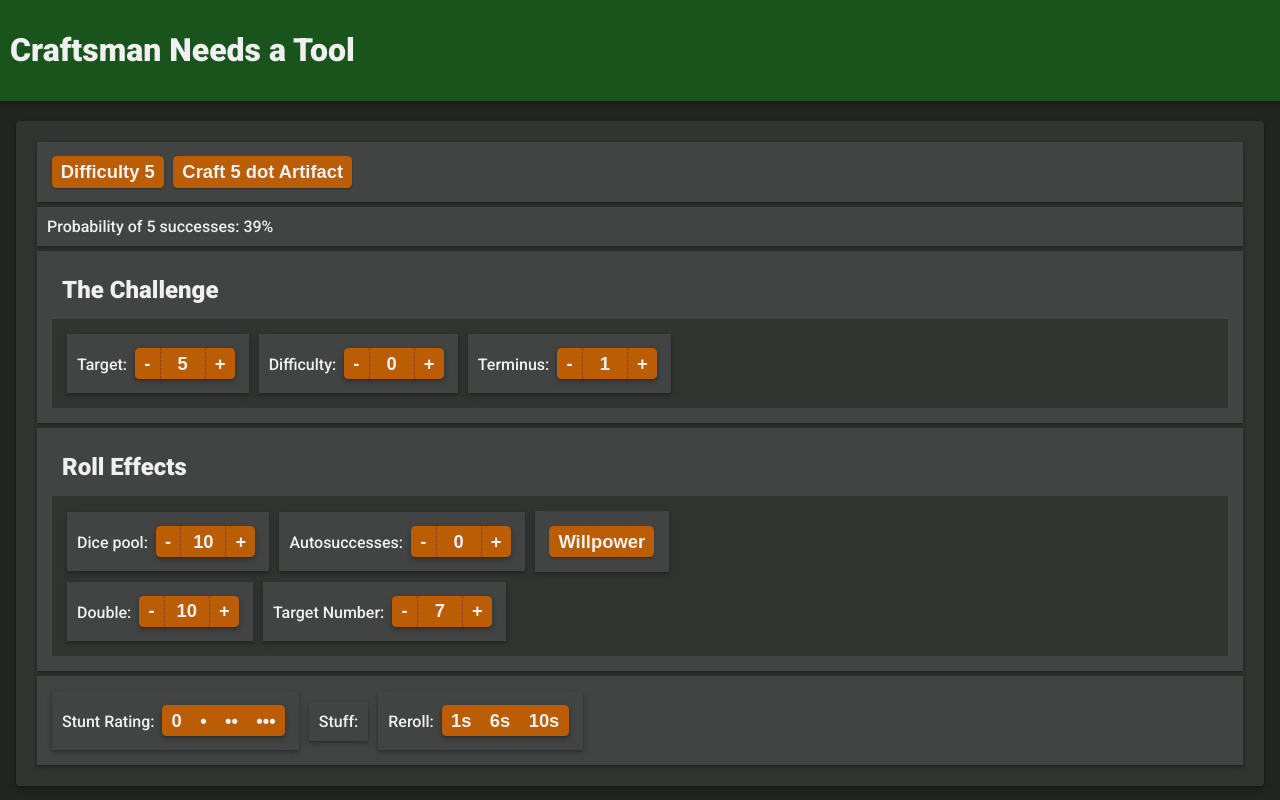
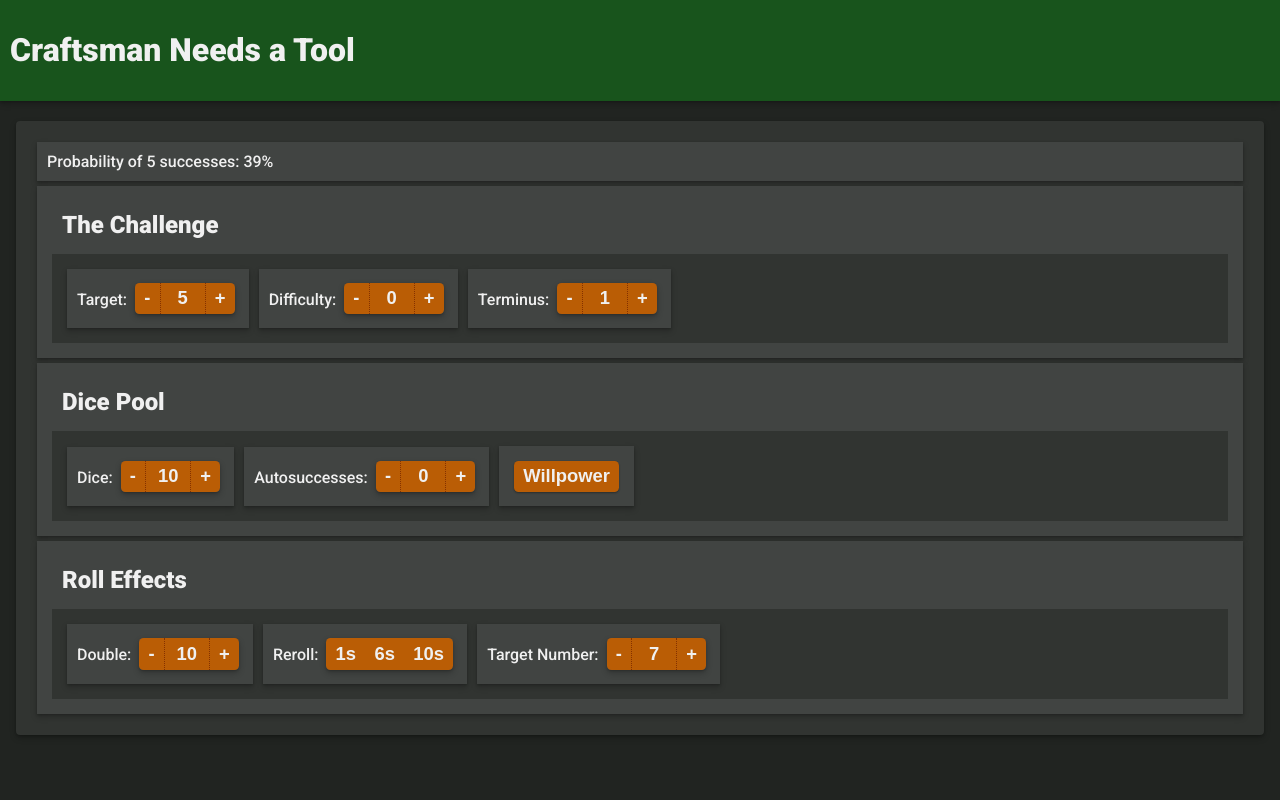
Before and after one commit to Everspace/craftsman-needs-a-tool, a React (Create React App) app: page / in a window 1280 px wide. Built offline with nearby package versions, Linux system fonts and the light colour scheme.

Commit message:
Rearrange and get rid of stuff that doesn't work.

```diff
--- a/src/App.tsx
+++ b/src/App.tsx
@@ -177,14 +177,14 @@ class App extends Component {
         <div className={grey.grey500.cssClass}>
           <Header />
           <Material rounded spaced className={grey.grey400.cssClass}>
-            <Panel key="toggle area">
+            {/* <Panel key="toggle area">
               <Button onClick={()=>this.setState({...defaultRegularState})}>
                 Difficulty 5
               </Button>
               <Button onClick={()=>this.setState({...defaultCraftState})}>
                 Craft 5 dot Artifact
               </Button>
-            </Panel>
+            </Panel> */}
             <Panel key="prob area">
               Probability of {this.state.target} successes: {Math.round(this.calcProb(this.state) * 100)}%
             </Panel>
@@ -214,9 +214,9 @@ class App extends Component {
                 />
               </ButtonBlock>
             </ButtonHolderPanel>
+            <ButtonHolderPanel label="Dice Pool">
 
-            <ButtonHolderPanel label="Roll Effects">
-              <ButtonBlock label="Dice pool">
+            <ButtonBlock label="Dice">
                 <Incrementer
                   initialValue={this.state.dice}
                   min={1}
@@ -235,7 +235,9 @@ class App extends Component {
                     callback={(willpower)=>this.setState({willpower})}
                   key="wp">Willpower</ToggleButton>
               </ButtonBlock>
-              <div key="New row thing">
+            </ButtonHolderPanel>
+
+            <ButtonHolderPanel label="Roll Effects">
                 <ButtonBlock label="Double">
                   <Incrementer
                     initialValue={this.state.double}
@@ -244,27 +246,6 @@ class App extends Component {
                     callback={(double) =>  this.doThing({double})}
                   />
                 </ButtonBlock>
-                <ButtonBlock label="Target Number">
-                  <Incrementer
-                    initialValue={this.state.targetNumber}
-                    min={4}
-                    max={8}
-                    callback={(targetNumber) => this.doThing({targetNumber})}
-                  />
-                </ButtonBlock>
-              </div>
-            </ButtonHolderPanel>
-            <Panel>
-              <ButtonBlock label="Stunt Rating">
-                <InteractiveGroup>
-                  <Button>0</Button>
-                  <Button>•</Button>
-                  <Button>••</Button>
-                  <Button>•••</Button>
-                </InteractiveGroup>
-              </ButtonBlock>
-              <ButtonBlock label="Stuff">
-              </ButtonBlock>
               <ButtonBlock label="Reroll">
                 <InteractiveGroup>
                   <ToggleButton
@@ -277,7 +258,25 @@ class App extends Component {
                   key="10s">10s</ToggleButton>
                 </InteractiveGroup>
               </ButtonBlock>
-            </Panel>
+              <ButtonBlock label="Target Number">
+                  <Incrementer
+                    initialValue={this.state.targetNumber}
+                    min={4}
+                    max={8}
+                    callback={(targetNumber) => this.doThing({targetNumber})}
+                  />
+                </ButtonBlock>
+            </ButtonHolderPanel>
+            {/* <Panel>
+              <ButtonBlock label="Stunt Rating">
+                <InteractiveGroup>
+                  <Button>0</Button>
+                  <Button>•</Button>
+                  <Button>••</Button>
+                  <Button>•••</Button>
+                </InteractiveGroup>
+              </ButtonBlock>
+            </Panel>*/}
 
             {/* <ButtonHolderPanel>
               <Button>First Word of the Demiurge</Button>
```
